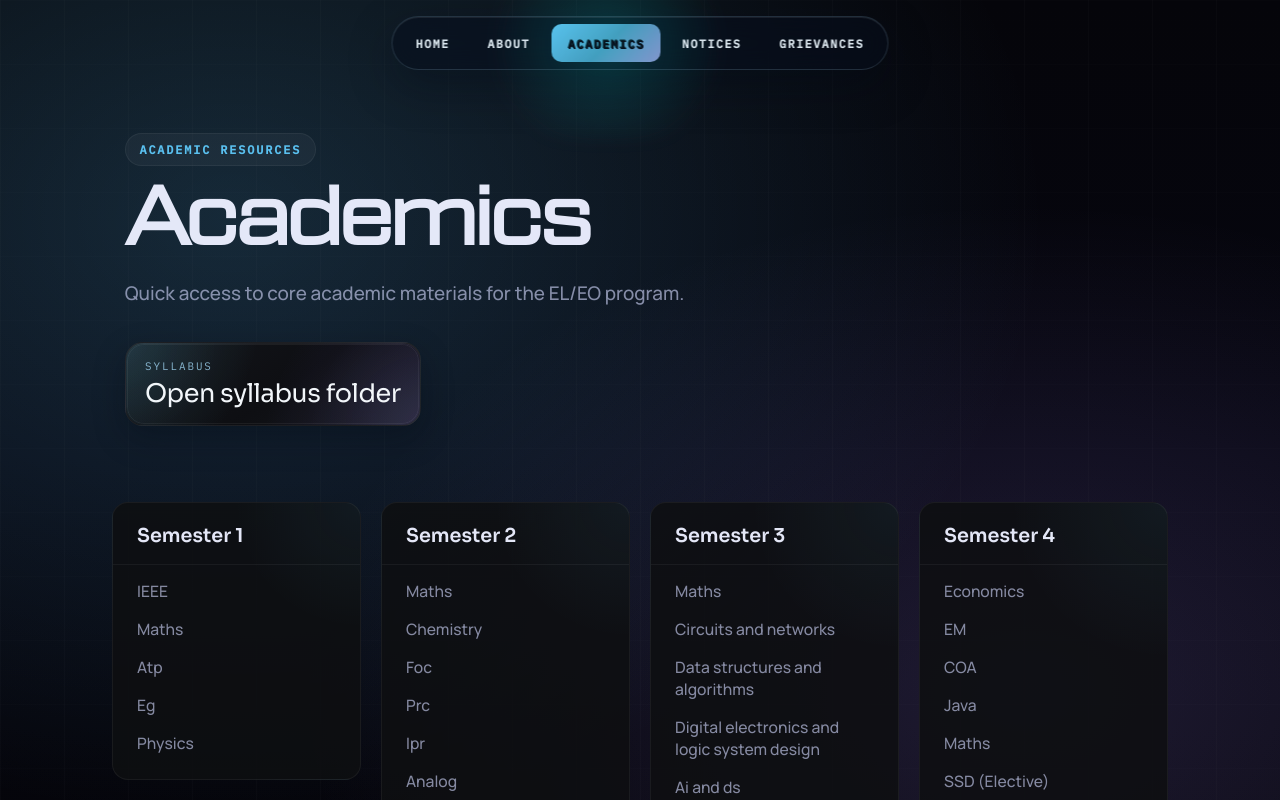
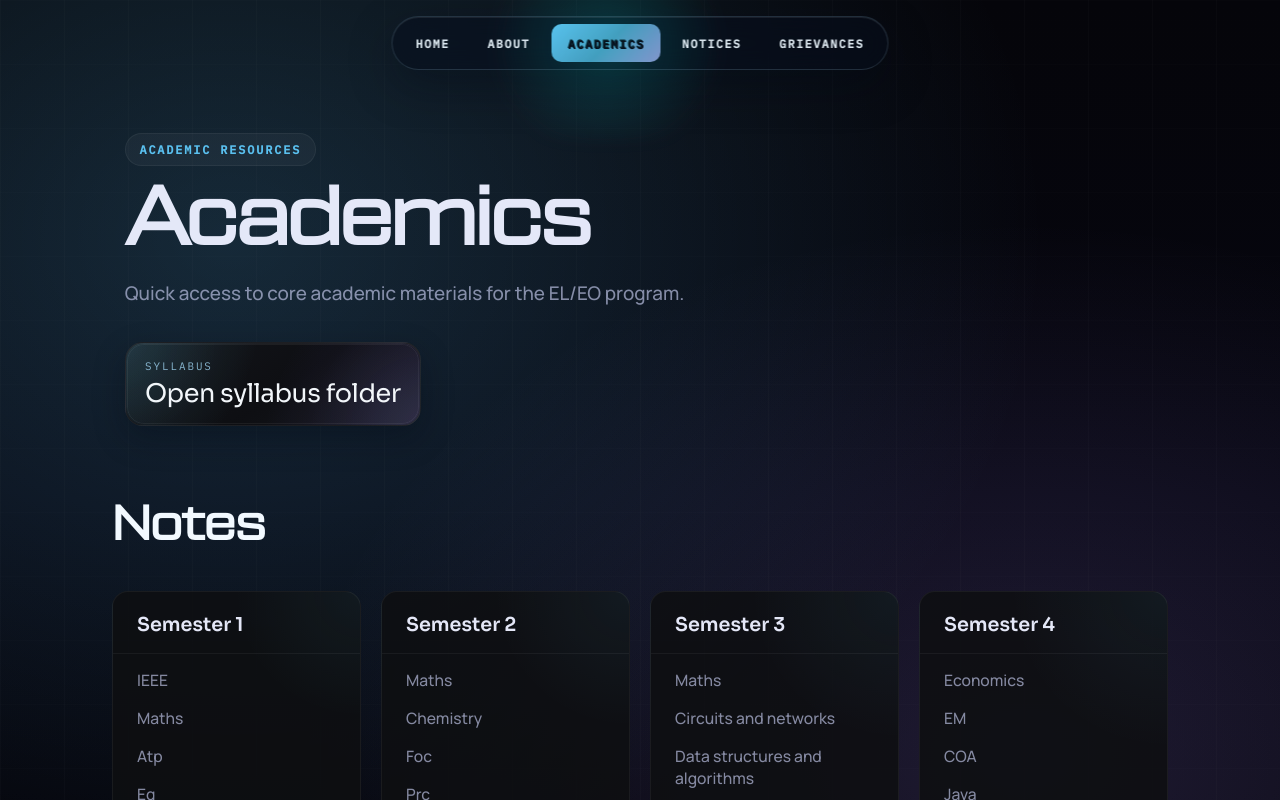
Before and after one commit to rohankishore/elweb, a React (Vite) app: page /academics in a window 1280 px wide. Shown: the top 800 px of the page. Built offline with nearby package versions, Linux system fonts and the light colour scheme.

Commit message:
feat: add AcademicsPage component with semester-wise resource links

```diff
--- a/src/component/AcademicsPage.jsx
+++ b/src/component/AcademicsPage.jsx
@@ -75,6 +75,7 @@ export default function AcademicsPage() {
 
       <section className="academics-page-content">
         <div className="academics-page-content__notes" style={{ paddingTop: 0 }}>
+          <h2 className="academics-page-content__title" style={{ marginBottom: "1.5rem" }}>Notes</h2>
           {/* Mobile View */}
           <div className="academics-mobile-accordions">
             <div className="academics-accordions-wrapper">
```
